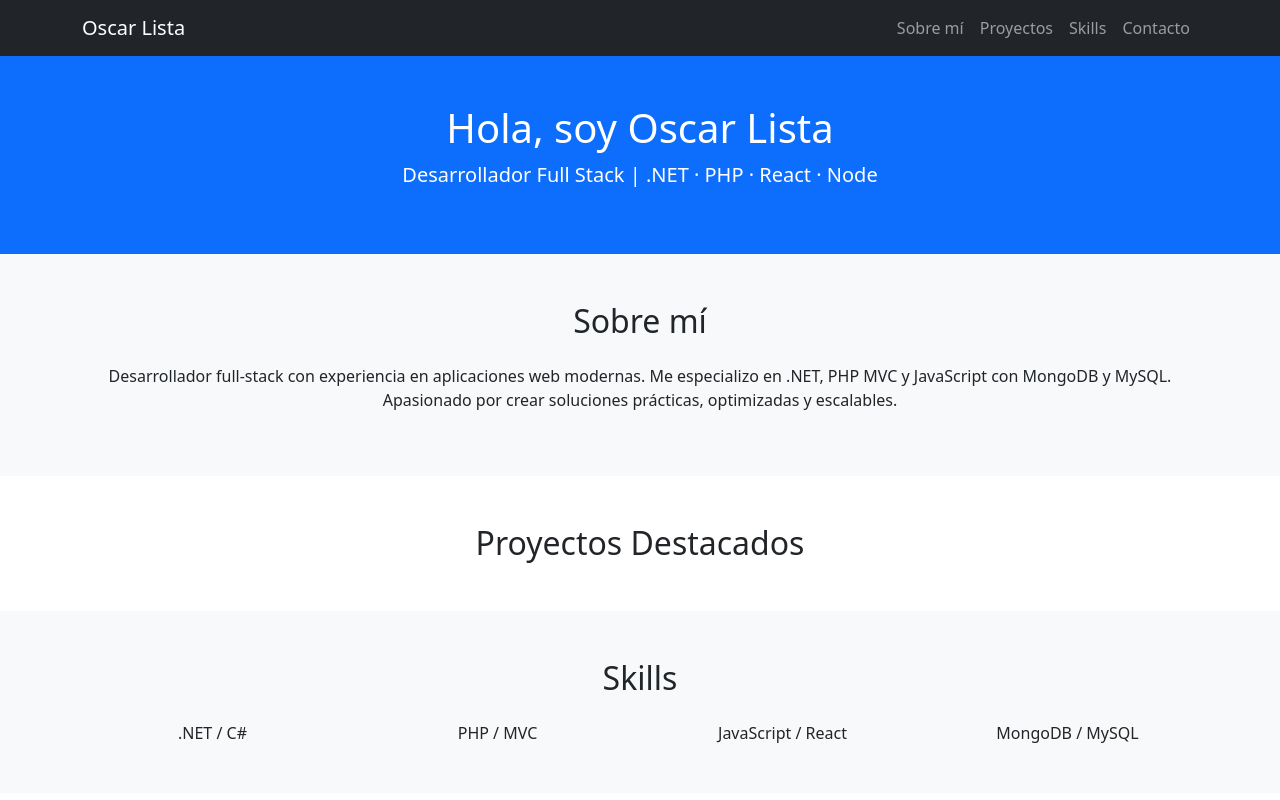
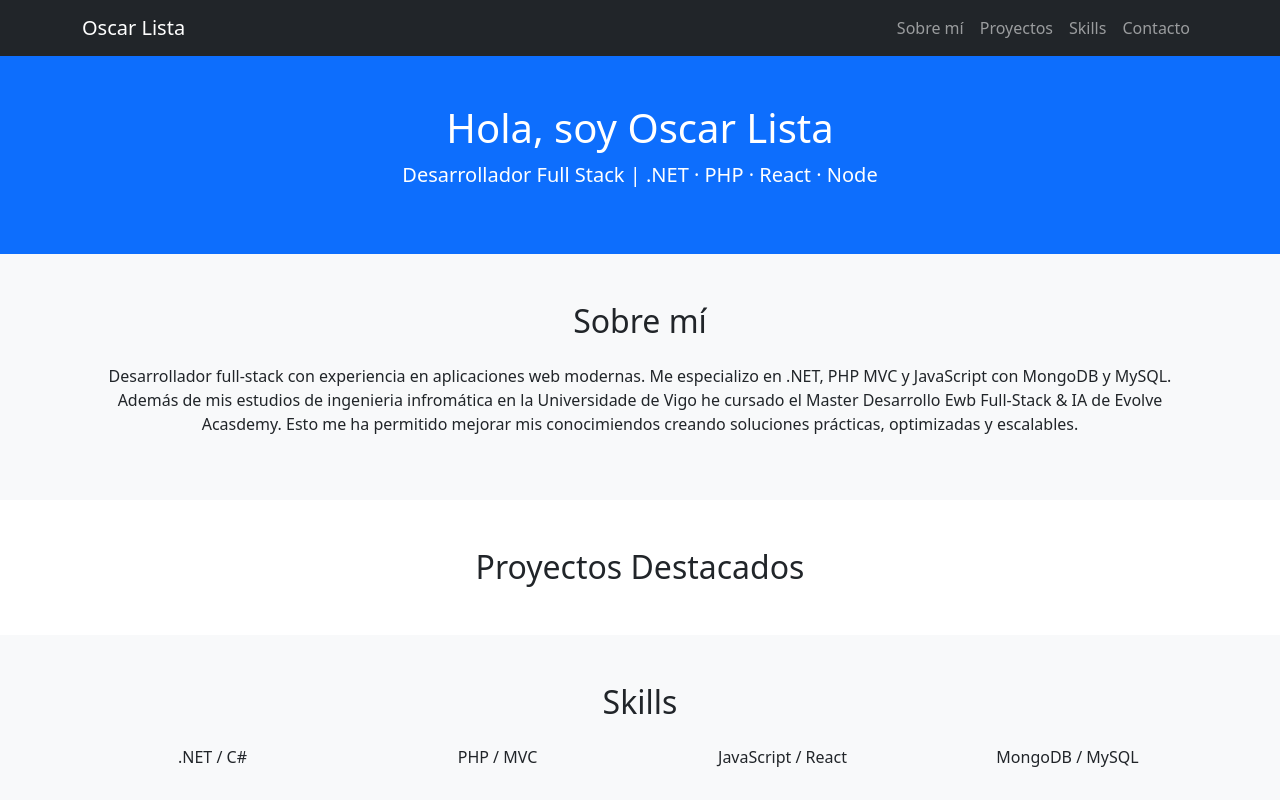
Before and after one commit to olista94/olista94.github.io, a plain HTML site: page index.html in a window 1280 px wide. Shown: the top 800 px of the page. Drawn offline with nearby package versions, Linux system fonts and the light colour scheme; no server answers.

Commit message:
Update index.html

```diff
--- a/index.html
+++ b/index.html
@@ -38,7 +38,7 @@
   <section id="about" class="py-5 bg-light">
     <div class="container">
       <h2 class="text-center mb-4">Sobre mí</h2>
-      <p class="text-center">Desarrollador full-stack con experiencia en aplicaciones web modernas. Me especializo en .NET, PHP MVC y JavaScript con MongoDB y MySQL. Apasionado por crear soluciones prácticas, optimizadas y escalables.</p>
+      <p class="text-center">Desarrollador full-stack con experiencia en aplicaciones web modernas. Me especializo en .NET, PHP MVC y JavaScript con MongoDB y MySQL. Además de mis estudios de ingenieria infromática en la Universidade de Vigo he cursado el Master Desarrollo Ewb Full-Stack & IA de Evolve Acasdemy. Esto me ha permitido mejorar mis conocimiendos creando soluciones prácticas, optimizadas y escalables.</p>
     </div>
   </section>
 
```
